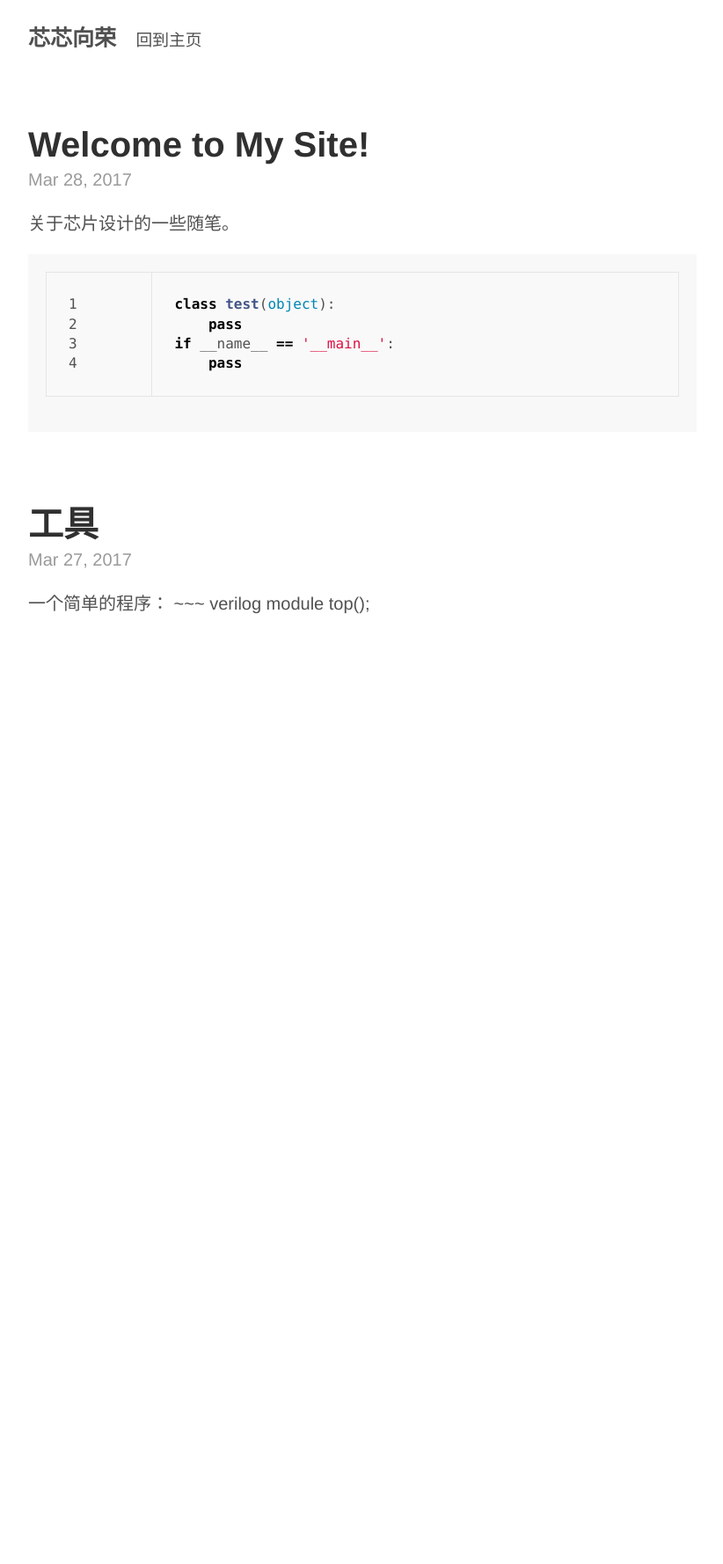
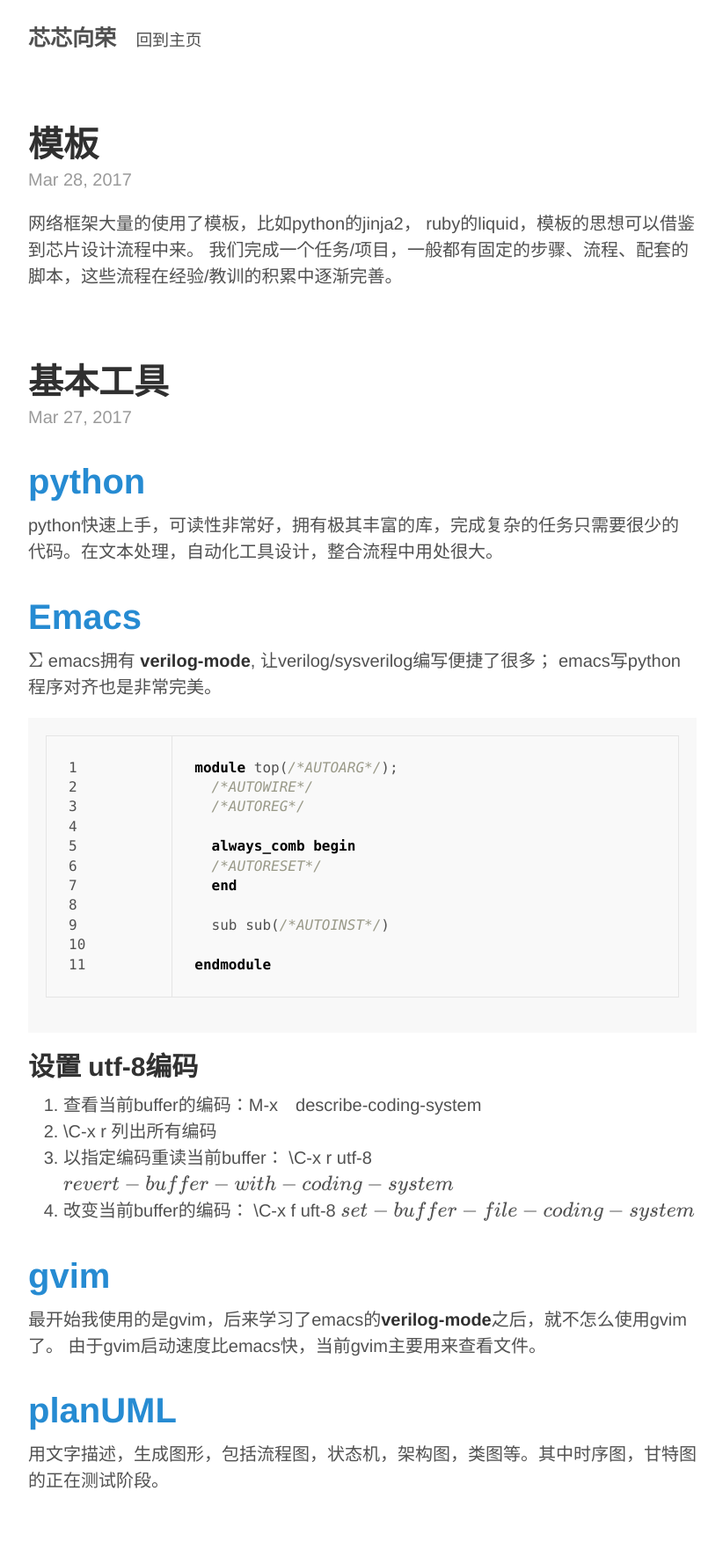
Before and after one commit to wkongzhu/wkongzhu.github.io, a Jekyll site: the page built from index.html, in a window 1280 px wide. Shown: the whole page at 88% size, without its empty margins (228-1050 px from the left). Built offline with Jekyll 4.4.1, drawn with Linux system fonts in a browser that asks for light colours; formulas are drawn with MathJax 3; before the commit the page ends 900 px from its top, so only the background shows below that.

```diff
--- /dev/null
+++ b/_posts/2017-03-27-tools.md
@@ -0,0 +1,40 @@
+---
+layout: post
+title: "基本工具"
+---
+# [python](https://www.python.org/)
+
+python快速上手，可读性非常好，拥有极其丰富的库，完成复杂的任务只需要很少的代码。在文本处理，自动化工具设计，整合流程中用处很大。
+
+# [Emacs](http://www.gnu.org/software/emacs/)
+
+$\Sigma$ emacs拥有 **verilog-mode**, 让verilog/sysverilog编写便捷了很多； emacs写python程序对齐也是非常完美。
+
+
+~~~ verilog
+module top(/*AUTOARG*/);
+  /*AUTOWIRE*/
+  /*AUTOREG*/
+
+  always_comb begin
+  /*AUTORESET*/
+  end
+
+  sub sub(/*AUTOINST*/)
+
+endmodule
+~~~
+
+## 设置 utf-8编码
+
+1. 查看当前buffer的编码：M-x　describe-coding-system
+1. \C-x <RET> r <TAB> 列出所有编码
+1. 以指定编码重读当前buffer： \C-x <RET> r utf-8(revert-buffer-with-coding-system)
+1. 改变当前buffer的编码： \C-x <RET> f uft-8 (set-buffer-file-coding-system)
+
+# [gvim](https://vim.sourceforge.io/)
+最开始我使用的是gvim，后来学习了emacs的**verilog-mode**之后，就不怎么使用gvim了。
+由于gvim启动速度比emacs快，当前gvim主要用来查看文件。
+
+# [planUML](http://plantuml.com/)
+用文字描述，生成图形，包括流程图，状态机，架构图，类图等。其中时序图，甘特图的正在测试阶段。
--- a/_posts/2017-03-27-try.md
+++ /dev/null
@@ -1,31 +0,0 @@
----
-layout: post
-title: "工具"
----
-一个简单的程序：
-~~~ verilog
-module top();
-
-endmodule
-~~~
-
-~~~ bash
-This for i in list : print `is not a code` span!
-~~~
-
-
-~~~ python
-class test(object):
-    pass
-main()
-~~~
-
-$$
-F_i = \int x 30
-$$
-
-~~~ ruby
-def what?
-  42
-end
-~~~
--- /dev/null
+++ b/_posts/2017-03-28-template.md
@@ -0,0 +1,7 @@
+---
+layout: post
+title: "模板"
+---
+
+  网络框架大量的使用了模板，比如python的jinja2， ruby的liquid，模板的思想可以借鉴到芯片设计流程中来。
+  我们完成一个任务/项目，一般都有固定的步骤、流程、配套的脚本，这些流程在经验/教训的积累中逐渐完善。
--- a/_posts/2017-03-28-welcome.md
+++ /dev/null
@@ -1,13 +0,0 @@
----
-layout: post
-title: "Welcome to My Site!"
----
-
-  关于芯片设计的一些随笔。
-~~~
-class test(object):
-    pass
-if __name__ == '__main__':
-    pass
-~~~
-{: .language-python}
```
Also changed, not shown: _layouts/default.html (+17 -1 lines).
